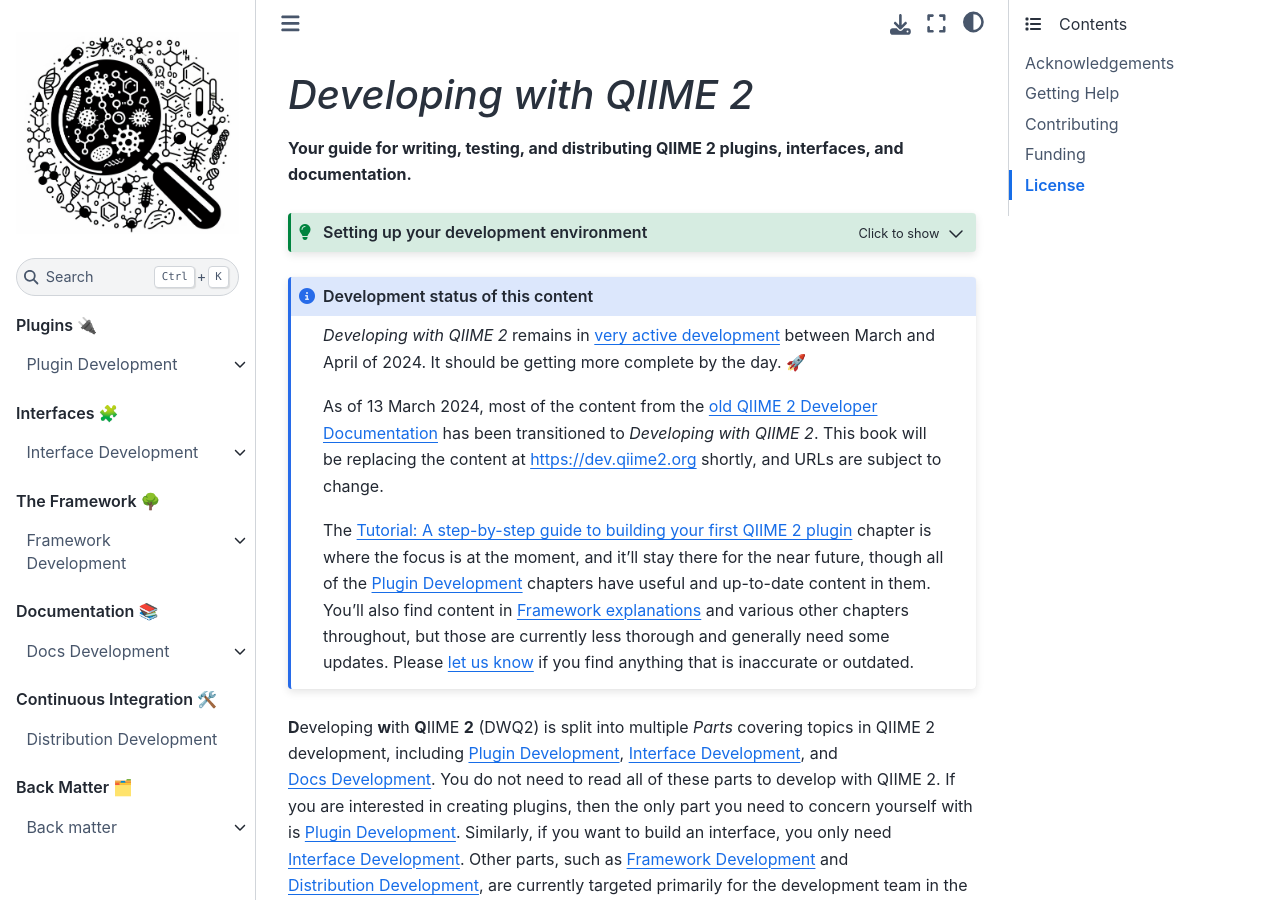
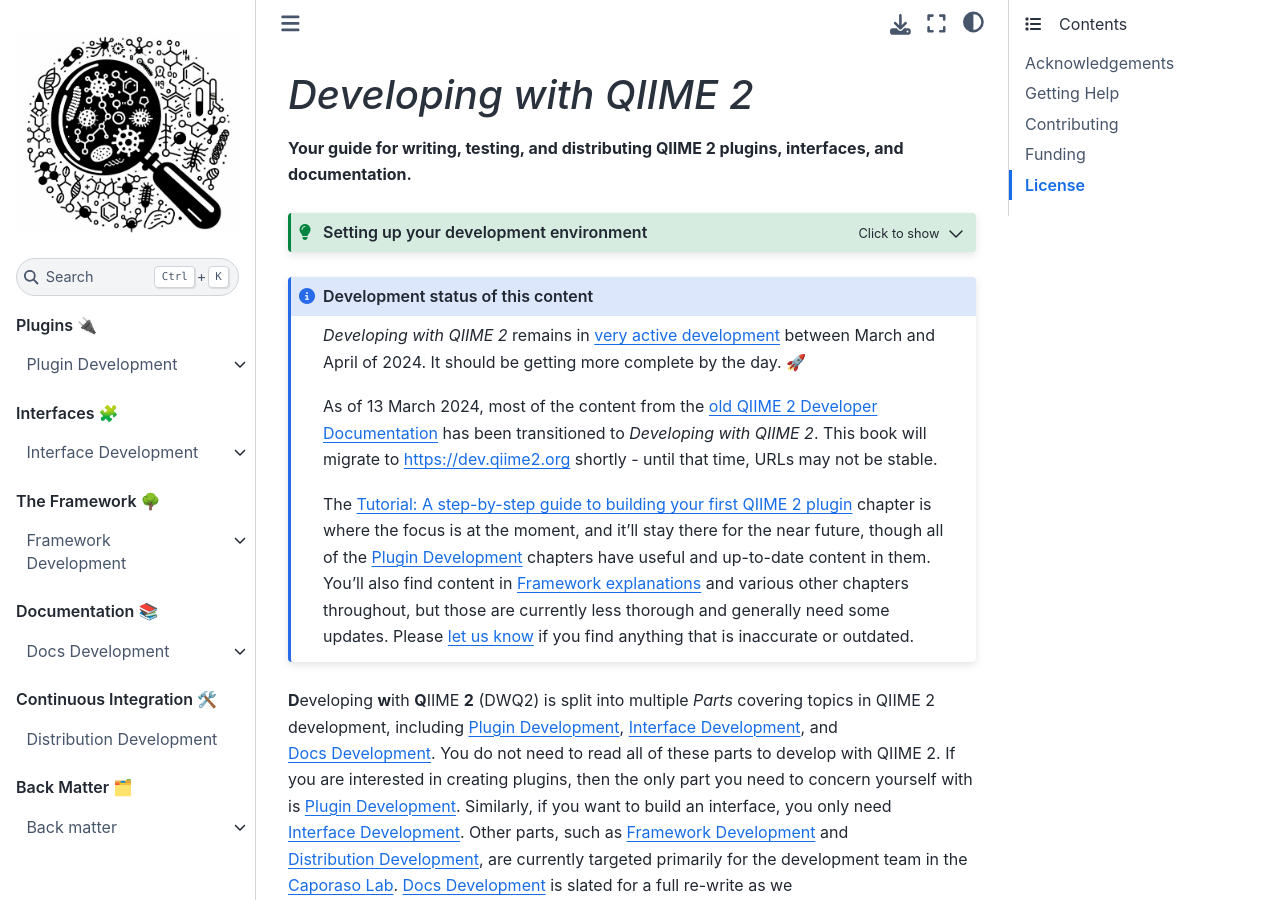
Before and after one commit to caporaso-lab/developing-with-qiime2, a Jupyter Book: the page built from book/intro.md, in a window 1280 px wide and 900 px high. Built offline with Jupyter Book 1.0.4 settings and Sphinx 7.4.7 and the Sphinx Book theme 1.1.4, drawn with Linux system fonts in a browser that asks for light colours; pages that are not in the unit, such as notebooks, are missing from menus; cross-references to code outside the pages are shown as plain code.

Commit message:
updates to reflect redirect from dev.qiime2.org

```diff
--- a/book/intro.md
+++ b/book/intro.md
@@ -12,8 +12,8 @@ If you just want to find instructions for creating your QIIME 2 development envi
 *Developing with QIIME 2* remains in [very active development](https://github.com/caporaso-lab/developing-with-qiime2/commits/main/) between March and April of 2024.
 It should be getting more complete by the day. 🚀
 
-As of 13 March 2024, most of the content from the [old QIIME 2 Developer Documentation](https://dev.qiime2.org) has been transitioned to *Developing with QIIME 2*.
-This book will be replacing the content at https://dev.qiime2.org shortly, and URLs are subject to change.
+As of 13 March 2024, most of the content from the [old QIIME 2 Developer Documentation](https://dev.qiime2.org/2024.2/) has been transitioned to *Developing with QIIME 2*.
+This book will migrate to https://dev.qiime2.org shortly - until that time, URLs may not be stable.
 
 The [](plugin-tutorial-intro) chapter is where the focus is at the moment, and it'll stay there for the near future, though all of the [](plugins/intro.md) chapters have useful and up-to-date content in them.
 You'll also find content in [](framework-explanations) and various other chapters throughout, but those are currently less thorough and generally need some updates.
```
Also changed, not shown: book/docs/developer-documentation.md (+1 -1 lines).
